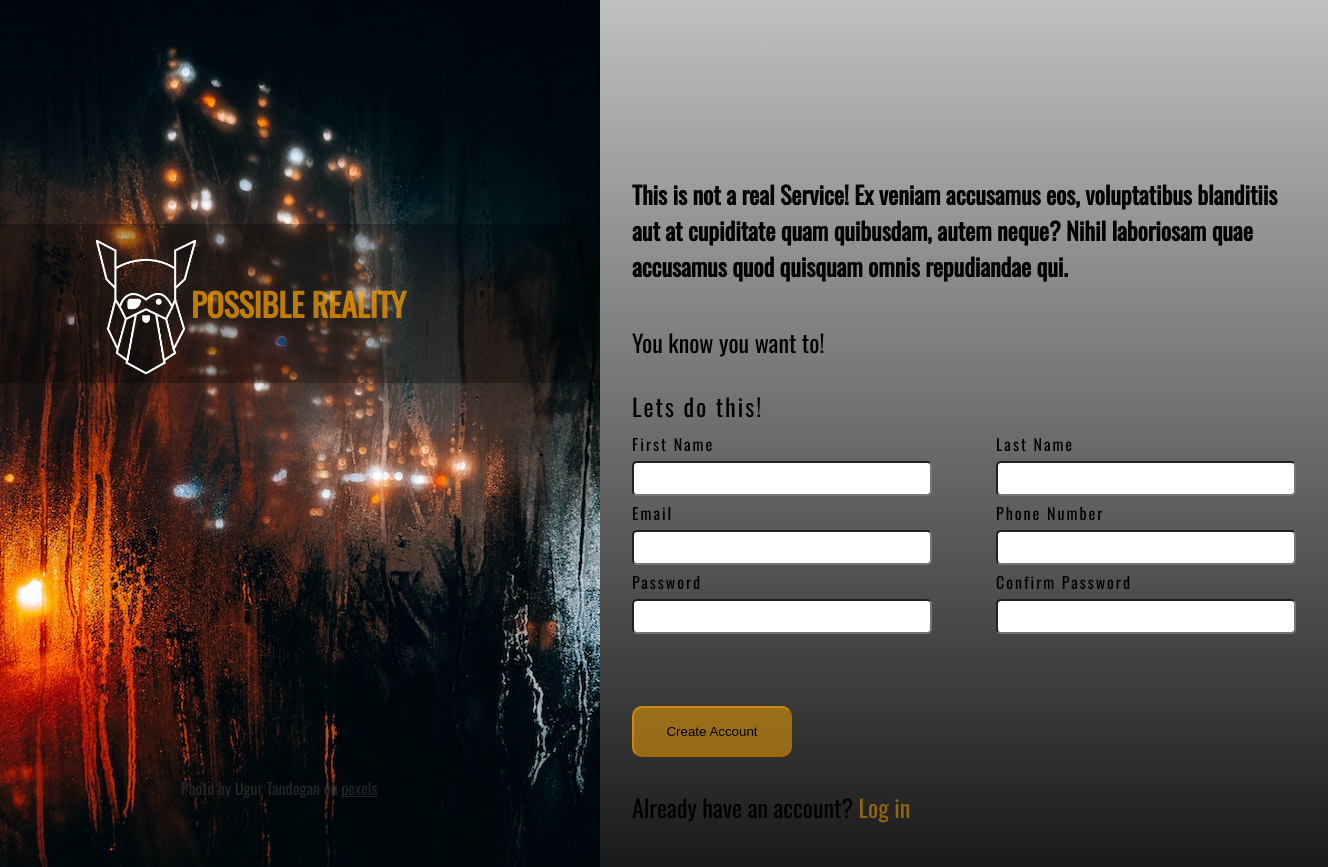
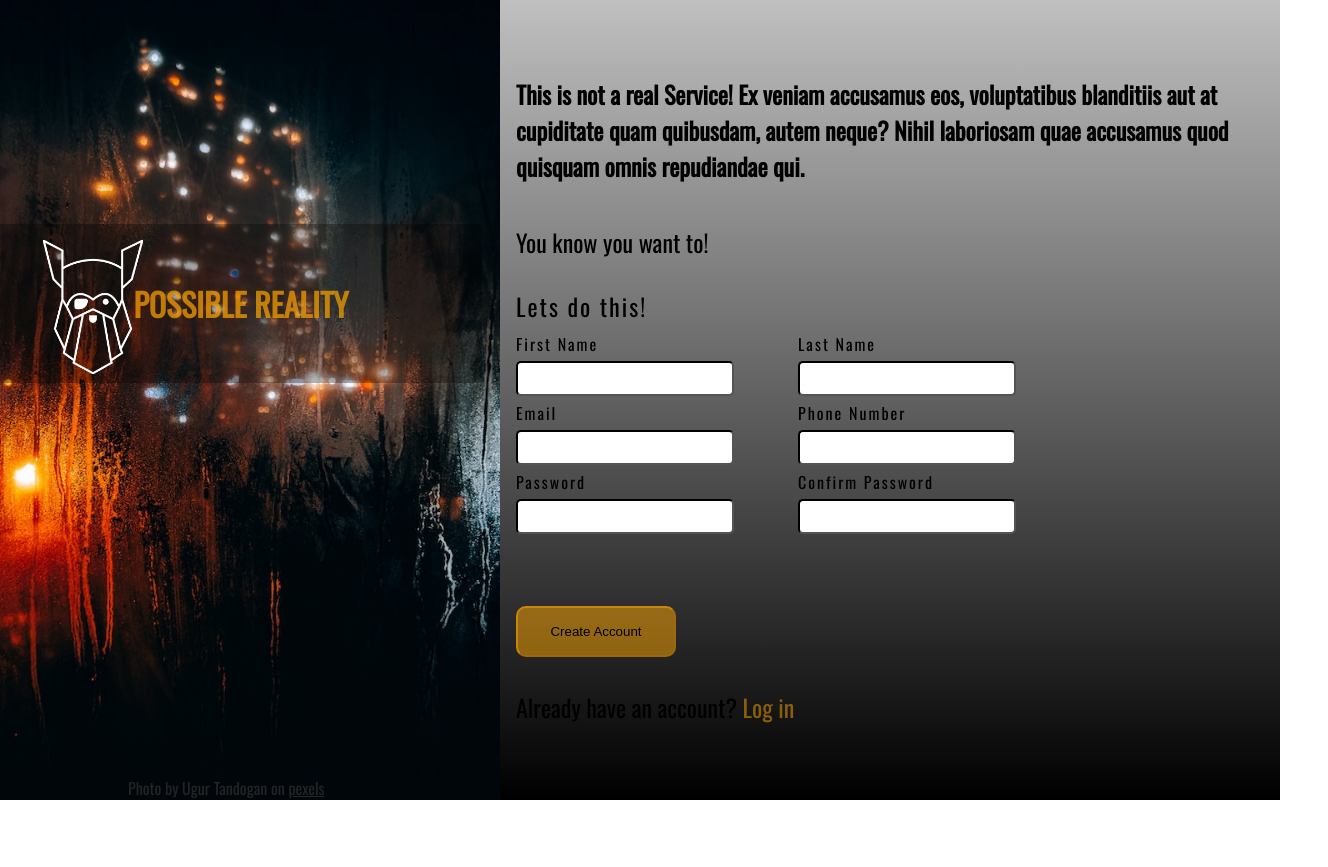
Before and after one commit to Kameleon21/Sign-Up-Form, a plain HTML site: page index.html in a window 1280 px wide. Shown: the top 867 px of the page, 1328 px wide, since content can reach past the window. After the commit the page ends 800 px from the top, so only its background shows below. Drawn offline with nearby package versions, Linux system fonts and the light colour scheme.

Commit message:
added responsivness for laptops and updated js

```diff
--- a/script.js
+++ b/script.js
@@ -6,11 +6,7 @@ const para2 = document.getElementById('match2');
 
 // Checkes if passwords are matching
 submit.addEventListener('click',() => {
-    if(pass1.value === '') {
-        alert('Please fill out the password section');
-    } else if(pass2.value === '') {
-        alert ("Please confirm your password")
-    } else if (pass1.value === pass2.value) {
+     if (pass1.value === pass2.value) {
         submit.type = "sumbit";
     } else if (!(pass1.value === pass2.value)) {
         para.style.visibility = "visible";
--- a/style.css
+++ b/style.css
@@ -116,6 +116,7 @@ form p {
 input {
     border-radius: 5px;
     padding: 8px;
+    border-color: #000;
 }
 
 form button {
@@ -144,10 +145,9 @@ a[href^="#"] {
 /* validation */
 input:required:focus:valid {
     border: 2px green solid;
-    background: url(./images/tick-circle-svgrepo-com.svg) no-repeat 95% 50% white ;
+    background: url(./images/tick-circle-svgrepo-com.svg) no-repeat 95% 50% rgba(0,150,0,0.6) ;
     background-size: 25px;
     border-color: green;
-    box-shadow: 3px 5px 3px 3px green;
 }
 
 input:required:focus:invalid {
@@ -155,7 +155,6 @@ input:required:focus:invalid {
     border-color: red;
     background: url(./images/alert-hexagon-svgrepo-com.svg) no-repeat 95% 50% rgba(150,0,0,.6);
     background-size: 25px;
-    box-shadow: 3px 3px 3px px red;
 }
 
 #match {
@@ -180,13 +179,30 @@ input:required:focus:invalid {
     visibility: hidden;
 }
 
-@media screen and (max-width:1100px) {
-    body{
-        flex-direction: column;
-        width: fit-content;
+/* laptops */
+@media screen and (max-width:1350px) {
+    #main-img {
+        width: 500px;
+        height: 100vh;
     }
 
-    #main-img {
-        width: 100vw;
+    .hero {
+        width: 450px;
+    }
+
+    #Logo{
+        left: 2.7rem;
+    }
+
+    form {
+        padding: 1rem;
+    }
+
+    .contain-form {
+        width: 500px;
+    }
+
+    .credit{
+        left: 8rem;
     }
 }
```
